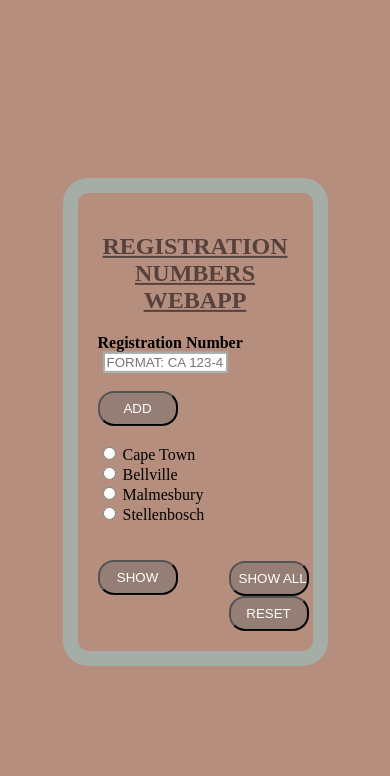
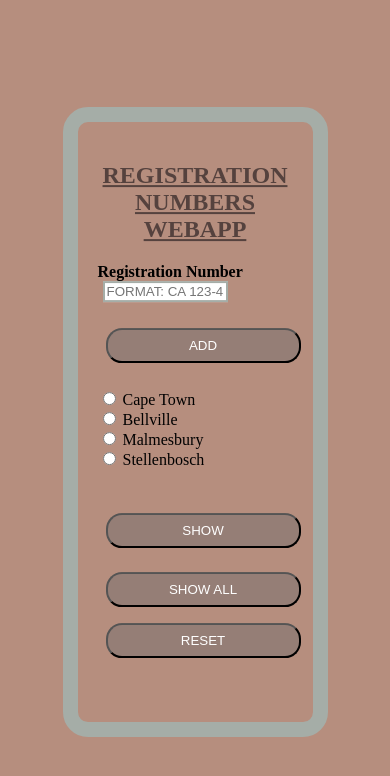
Before and after one commit to NonzwakaziMgxaji/registration_numbers_webapp, a Node server app: page / in a window 390 px wide. Shown: the top 776 px of the page. Run offline with Node 20, Linux system fonts and the light colour scheme; data that the repository does not hold is empty; some libraries are stand-ins or nearby versions.

Commit message:
styling and responsiveness

```diff
--- a/public/css/registration_number.css
+++ b/public/css/registration_number.css
@@ -12,21 +12,13 @@ body{
    display:flex;
 }
 
-.regNumWidget{
+.regNum{
 	width:50%;
     border: 15px solid #A5ADA7;
     border-radius: 25px;
     padding: 20px;
     margin-left: auto;
     margin-right: auto;
-}
-
-.regNum{
-	width:50%;
-    border: 15px solid #A5ADA7;
-    margin-left: 50px;
-    padding: 20px;
-    margin-right: 50px;
 }
 
 h1{
@@ -46,12 +38,6 @@ select:invalid{
 
 .RegNum{
     width: 100%;
-}
-
-@media only screen and (min-width: 768px){
-    .rad1{
-        display: inline-block;
-    }
 }
 
 @media only screen and (max-width: 768px){
@@ -119,22 +105,6 @@ input[type="text"]{
 
 input[type="submit"]{
     background:rgba(116, 111, 111, 0.5);
-    /* align-self: center; */
-    padding: 0.5rem;
-    /* margin: 0.5rem; */
-    /* border: none; */
-    cursor: pointer;
-    color: white;
-    border-radius: 1rem;
-    width: 10rem;
-    /* display: inline-block; */
-    /* text-decoration: none; */
-    margin-right: 1.9rem;
-}
-
-/* @media only screen and (min-width: 1024px){
-    input[type="submit"]{
-        background:rgba(116, 111, 111, 0.5);
     padding: 0.5rem;
     cursor: pointer;
     color: white;
@@ -142,48 +112,88 @@ input[type="submit"]{
     width: 10rem;
     margin-right: 1.9rem;
 }
+
+/* .showAllBtn{
+    margin-right: 0.5rem;
+    margin-left: 0.5rem;
 } */
 
-/* 1254 */
+/* .resetBtn{
+    margin-left: 2.5rem;
+} */
+
+
+/* .formsss{
+    float: right;
+    margin-top: -2.1rem;
+} */
+
+/* .row{
+    display:flex;
+} */
+
+/* .col-6{
+    display:flex;
+} */
 
 @media only screen and (max-width: 425px){
+    .formsss{
+        flex-direction: column;
+        float: none;
+        margin-top: 0.5rem;
+        width: 100%;
+    }
+
     input[type="submit"]{
-        /* background:rgba(116, 111, 111, 0.5);
-        padding: 0.5rem;
-        cursor: pointer;
-        color: white;
-        border-radius: 1rem; */
-        width: 5rem;
-        /* margin-right: 1.9rem; */
-        margin-right: -1.0rem;
-        margin-left: 0rem;
+        margin: 0.5rem;
+        width: 100%
+    }
+}
+
+@media only screen and (max-width: 782px){
+    .row{
+        display: inline-block;
+    }
+}
+
+@media only screen and (min-width: 783px){
+    .row{
+        display: flex;
+    }
+}
+
+@media(min-width: 426px) and (max-width: 1000px){
+    input[type="submit"]{
+        width: 100%;
     }
 
     .showAllBtn{
-        margin-right: 1rem;
+        margin-top: 0.5rem;
     }
 
-    .formsss{
-        flex-direction: column;
-        /* float: right; */
-        /* margin-top: -2.1rem; */
-        /* margin-left: 1.9rem; */
+    .resetBtn{
+        margin-top: 0.5rem;
     }
 }
 
-.showAllBtn{
-    margin-right: 0.5rem;
-    margin-left: 0.5rem;
+@media only screen and (min-width: 1001px){
+    /* input[type="submit"]{
+        width: 33%;
     }
 
-.resetBtn{
-    margin-left: 2.5rem;
+    .col-6{
+        width: 100%;
+    } */
+
+    .row{
+        display: flex;
     }
-
 
     .formsss{
         display: flex;
         float: right;
         margin-top: -2.1rem;
-    /* margin-left: 1.9rem; */
+        width: 50%;
+        /* width: 50%; */
     }
+}
--- a/views/index.handlebars
+++ b/views/index.handlebars
@@ -11,7 +11,7 @@
 
 <body>
     <div class="container">
-        <section class=regNumWidget>
+        <section class="regNum">
             <h1>REGISTRATION NUMBERS WEBAPP</h1>
 
             <form action="/reg_numbers" method="POST">
@@ -35,24 +35,24 @@
             </form>
 
             <form action="/selectTown" method="POST">
-                <div class=inputs>
+                <div class="row inputs">
 
-                    <div class=rad1>
+                    <div class="col-3">
                         <input class="radio" type="radio" name="town" id="town" value="Cape Town">
                         <label class="radioName" for="capetown">Cape Town</label>
                     </div>
 
-                    <div class=rad1>
+                    <div class="col-3">
                         <input class="radio" type="radio" name="town" id="town" value="Bellville">
                         <label class="radioName" for="bellville">Bellville</label>
                     </div>
 
-                    <div class=rad1>
+                    <div class="col-3">
                         <input class="radio" type="radio" name="town" id="town" value="Malmesbury">
                         <label class="radioName" for="malmesbury">Malmesbury</label>
                     </div>
 
-                    <div class=rad1>
+                    <div class="col-3">
                         <input class="radio" type="radio" name="town" id="town" value="Stellenbosch">
                         <label class="radioName" for="stellenbosch">Stellenbosch</label>
                     </div>
@@ -75,7 +75,7 @@
             <br><br>
 
             {{#each allReg}}
-            <p class="showRegNum" id="showRegNumID">{{this.regnum}}</p>
+            <p class="col-12 showRegNum" id="showRegNumID">{{this.regnum}}</p>
             {{/each}}
         </section>
     </div>
```
Lines whose indentation alone changed are shown as unchanged.
